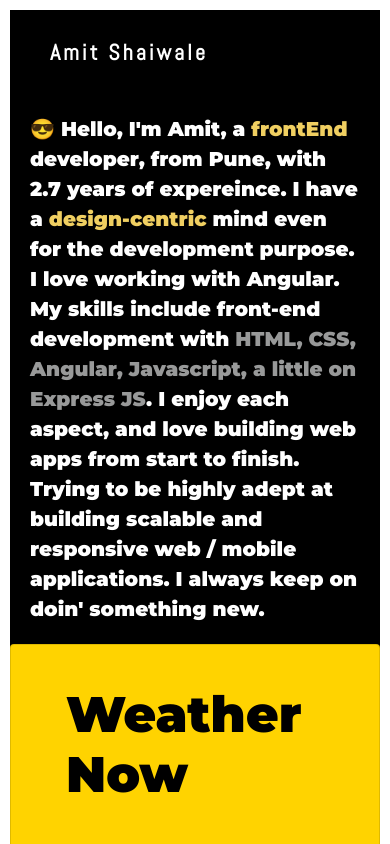
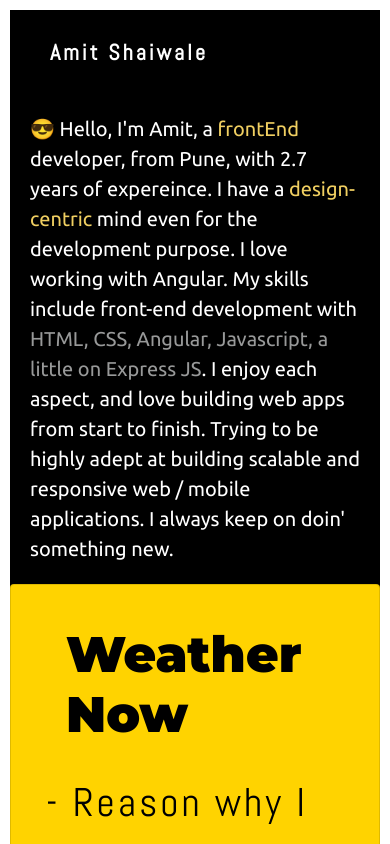
Before and after one commit to amitshaiwale/angular-portfolio, an Angular app: page / in a window 390 px wide. Shown: the top 844 px of the page. Built offline with nearby package versions, Linux system fonts and the light colour scheme.

Commit message:
font of bio update for mobile view

```diff
--- a/src/app/app.component.css
+++ b/src/app/app.component.css
@@ -1,5 +1,6 @@
 @import url('https://fonts.googleapis.com/css?family=Montserrat:900&display=swap');
 @import url('https://fonts.googleapis.com/css?family=Abel&display=swap');
+@import url('https://fonts.googleapis.com/css?family=Ubuntu&display=swap');
 
 .mainContent{
     margin: 10px 10px 10px 10px;
@@ -73,7 +74,7 @@
 
 @media screen and (max-width: 800px){
     .bio{
-        font-family: 'Montserrat', sans-serif;
+        font-family: 'Ubuntu', sans-serif;
         font-size: 20px;
         line-height: 30px;
         padding: 20px 20px 20px 20px;
```
